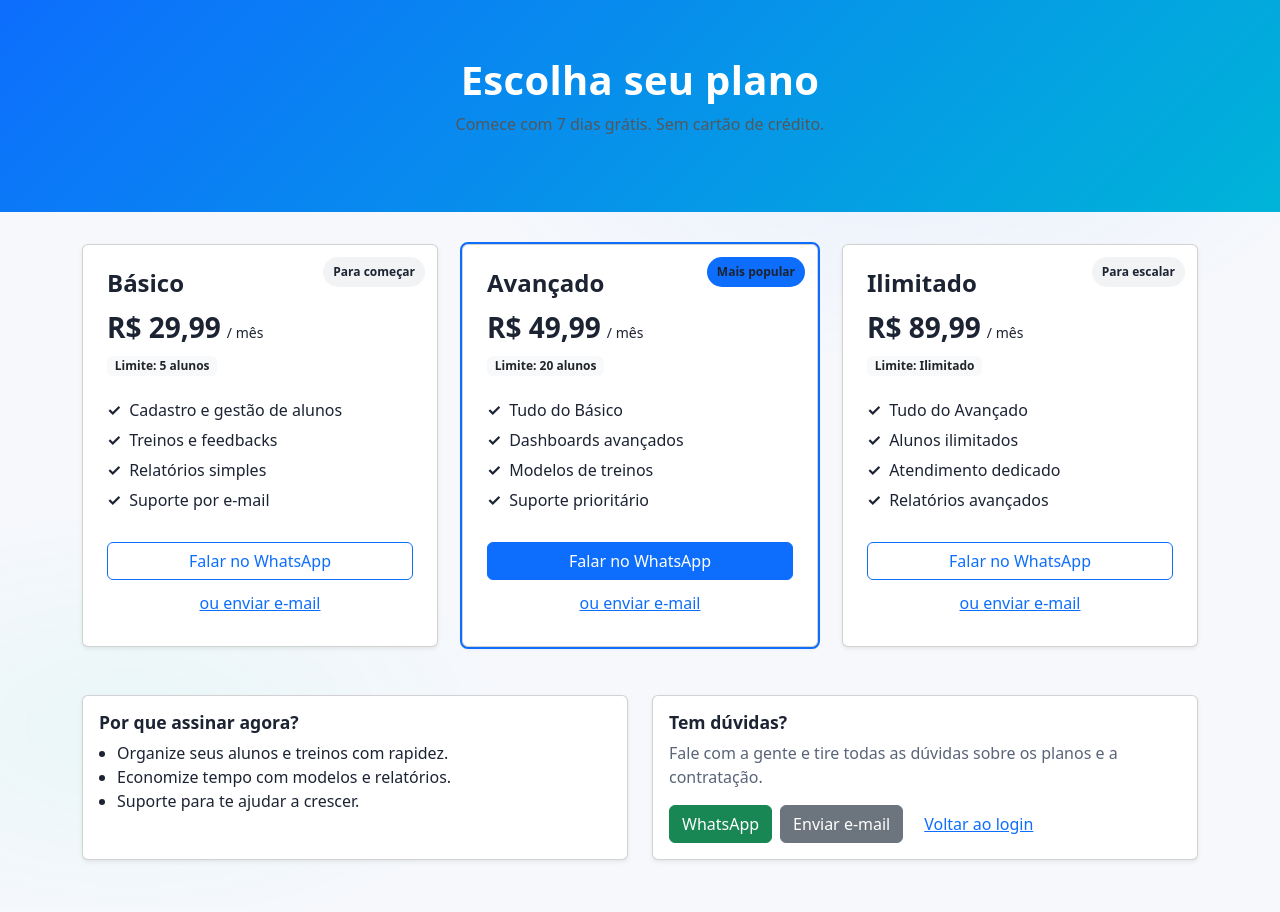
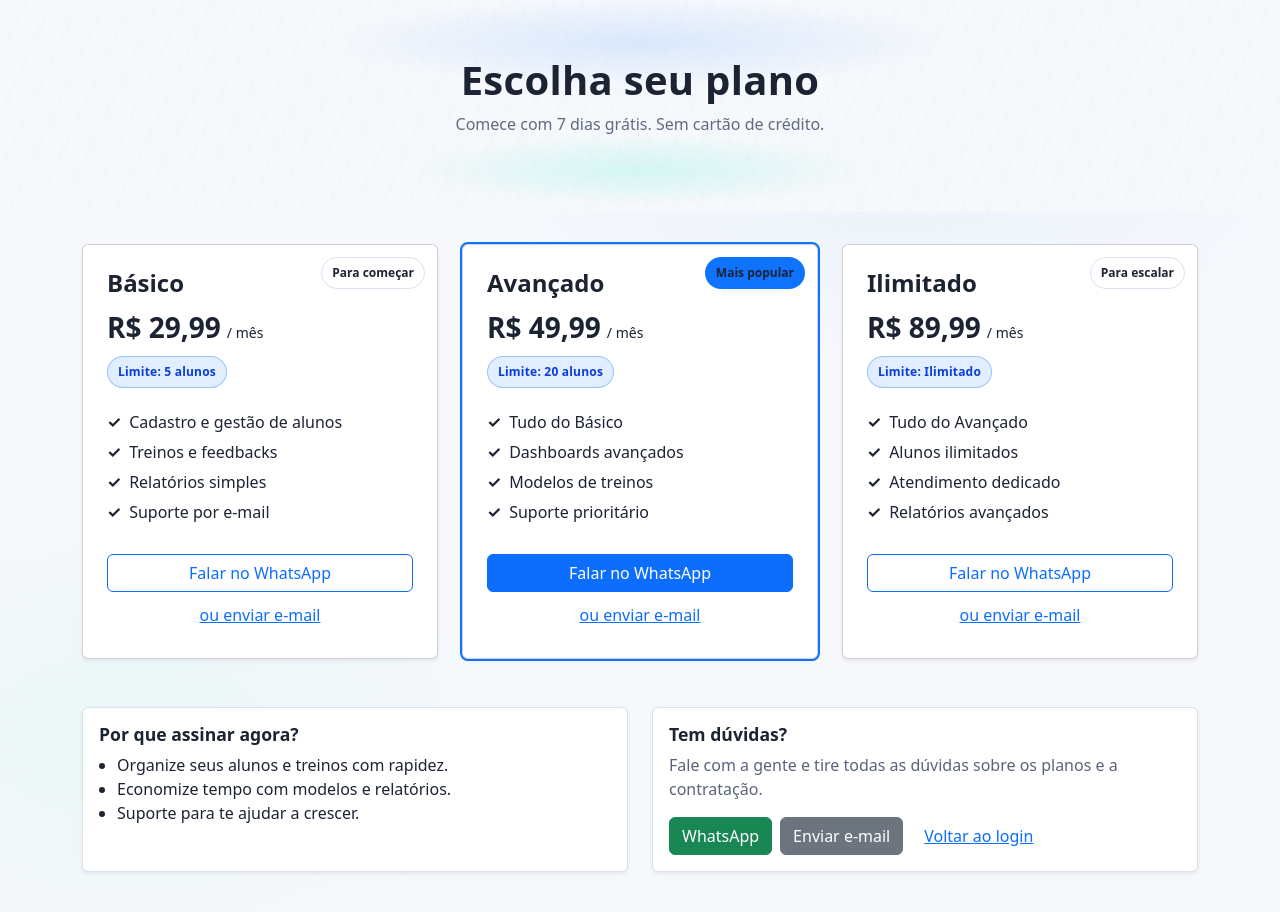
Before and after one commit to 1biell/sistema-personal, a React (Create React App) app in the folder frontend/: page /assinar in a window 1280 px wide. Shown: the top 912 px of the page. Built offline with nearby package versions, Linux system fonts and the light colour scheme.

Commit message:
Mudança na pagina de venda.

```diff
--- a/frontend/src/pages/PlansPage.js
+++ b/frontend/src/pages/PlansPage.js
@@ -79,7 +79,7 @@ export default function PlansPage() {
                     <span className="plan-amount">{p.price}</span>
                     <span className="plan-period">/ mês</span>
                   </div>
-                  <div className="plan-limit badge bg-light text-dark">Limite: {p.limit}</div>
+                  <div className="plan-limit">Limite: {p.limit}</div>
 
                   <ul className="plan-features list-unstyled mt-3 mb-4">
                     {p.features.map((f, i) => (
--- a/frontend/src/styles/PlansPage.css
+++ b/frontend/src/styles/PlansPage.css
@@ -1,30 +1,83 @@
+/* Plans page — dark tech theme */
+
+.plans {
+  position: relative;
+}
+
 .plans-hero {
-  background: linear-gradient(135deg, #0d6efd 0%, #00b4d8 100%);
-  color: #fff;
+  position: relative;
+  background: var(--bg-color);
+  color: var(--text-color);
   padding: 56px 0 64px;
+  overflow: hidden;
 }
-.plans-hero-inner { text-align: center; max-width: 900px; margin: 0 auto; padding: 0 16px; }
+.plans-hero::before,
+.plans-hero::after {
+  content: "";
+  position: absolute;
+  inset: 0;
+  pointer-events: none;
+}
+/* circuit/grid ambience and soft glows */
+.plans-hero::before {
+  background:
+    radial-gradient(40% 35% at 50% 20%, rgba(90,160,255,0.18), transparent 60%),
+    radial-gradient(30% 28% at 50% 80%, rgba(0,240,181,0.14), transparent 60%),
+    repeating-linear-gradient(115deg, rgba(148,163,184,0.06) 0 1px, transparent 1px 24px),
+    repeating-linear-gradient(65deg, rgba(148,163,184,0.04) 0 1px, transparent 1px 28px);
+  filter: blur(1px);
+}
+.plans-hero-inner { text-align: center; max-width: 900px; margin: 0 auto; padding: 0 16px; position: relative; }
 .plans-hero h1 { font-weight: 700; letter-spacing: .3px; margin-bottom: 8px; }
-.plans-hero p { opacity: .95; margin-bottom: 12px; }
+.plans-hero p { opacity: .95; margin-bottom: 12px; color: var(--subtext-color); }
 .plans-hero-alert { display: inline-block; margin-top: 8px; }
 
 .plans-container { padding: 32px 0 48px; }
-.plan-card { position: relative; border: none; }
+
+/* Cards */
+.plan-card { position: relative; border: 1px solid var(--border-color); background: var(--card-bg); color: var(--text-color); box-shadow: 0 10px 26px rgba(8,15,30,0.45); border-radius: 14px; }
 .plan-card .card-body { padding: 24px; }
-.plan-featured { outline: 2px solid #0d6efd; box-shadow: 0 10px 20px rgba(13,110,253,0.15); }
+.plan-featured { outline: 2px solid var(--primary-color); box-shadow: 0 10px 28px rgba(15,115,255,0.25); }
 
-.plan-tag { position: absolute; top: 12px; right: 12px; background: #f1f3f5; color: #333; font-weight: 600; font-size: 12px; padding: 6px 10px; border-radius: 999px; }
-.plan-tag-primary { background: #0d6efd; color: #fff; }
+.plan-tag { position: absolute; top: 12px; right: 12px; background: rgba(255,255,255,0.06); color: var(--text-color); font-weight: 600; font-size: 12px; padding: 6px 10px; border-radius: 999px; border: 1px solid var(--border-color); backdrop-filter: blur(2px); }
+.plan-tag-primary { background: var(--primary-color); color: #0b1220; border-color: transparent; }
 
 .plan-title { margin: 0; font-weight: 700; }
 .plan-price { margin-top: 8px; display: flex; align-items: baseline; gap: 6px; }
 .plan-amount { font-size: 28px; font-weight: 800; }
-.plan-period { color: #6c757d; font-size: 14px; }
+.plan-period { color: var(--subtext-color); font-size: 14px; }
 
-.plan-limit { align-self: flex-start; margin-top: 8px; }
+.plan-limit {
+  align-self: flex-start;
+  margin-top: 8px;
+  padding: 6px 10px;
+  border-radius: 999px;
+  font-size: 12px;
+  font-weight: 700;
+  letter-spacing: .2px;
+  border: 1px solid var(--border-color);
+}
 
-.plan-features li { display: flex; align-items: center; gap: 8px; margin: 6px 0; color: #212529; }
-.plan-features .check { color: #0cbc87; font-weight: 700; }
+/* Dark mode: pill with light text */
+[data-theme="dark"] .plan-limit {
+  background: rgba(90,160,255,0.20);
+  color: #eaf2ff;
+  border-color: rgba(90,160,255,0.45);
+  text-shadow: 0 1px 0 rgba(0,0,0,.25);
+}
 
+/* Light mode: stronger outline, darker text on soft blue */
+[data-theme="light"] .plan-limit {
+  background: rgba(15,115,255,0.12);
+  color: #0b3dda;
+  border-color: rgba(15,115,255,0.35);
+  text-shadow: none;
+}
+
+.plan-features li { display: flex; align-items: center; gap: 8px; margin: 6px 0; color: var(--text-color); }
+.plan-features .check { color: var(--accent-color); font-weight: 700; }
+
+.plans-extra .card { background: var(--card-bg); color: var(--text-color); border: 1px solid var(--border-color); }
 .plans-extra .card h5 { font-weight: 700; margin-bottom: 8px; }
+.plans-extra .card p { color: var(--subtext-color); }
 .plans-extra ul { padding-left: 18px; }
```
